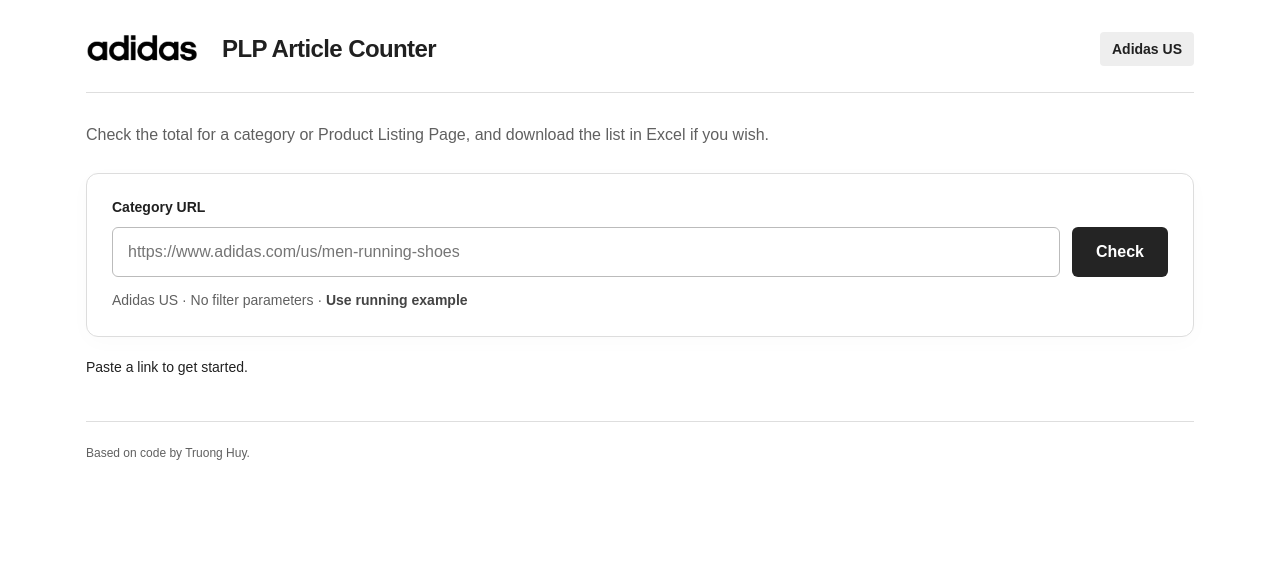
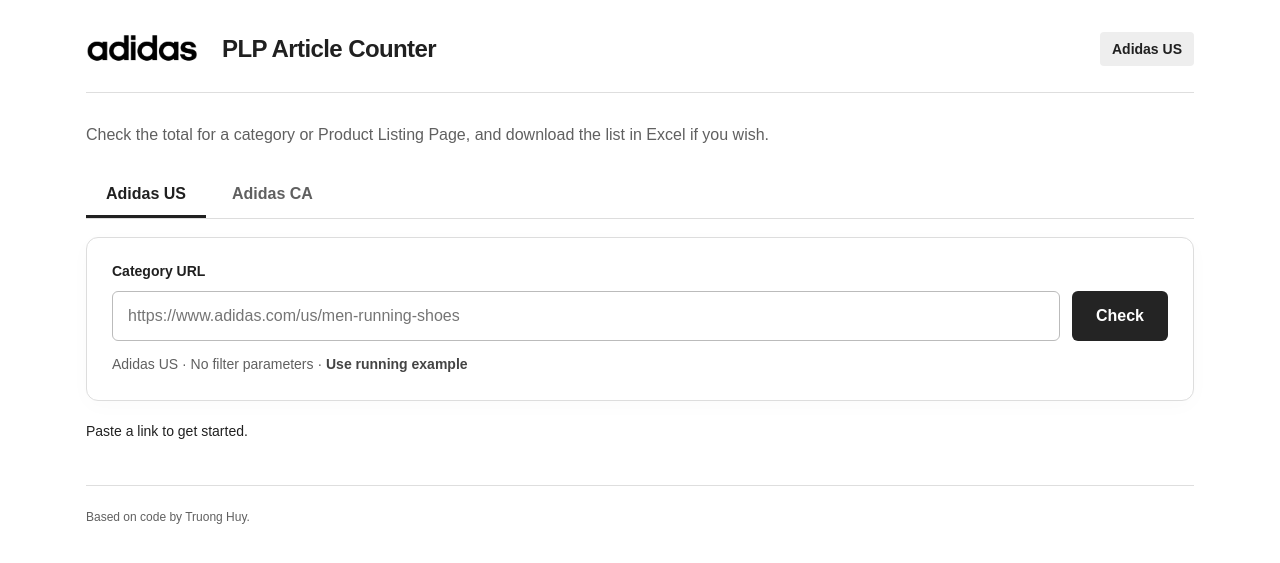
Before and after one commit to MauricioSaurith/PLParticlecounter, a Flask app: page / in a window 1280 px wide. Shown: the top 563 px of the page. Run offline with Flask 3, Linux system fonts and the light colour scheme.

Commit message:
Add Canada tab and filter details section

```diff
--- a/adidas-plp-app/templates/index.html
+++ b/adidas-plp-app/templates/index.html
@@ -1,14 +1,18 @@
 <!doctype html>
-<html lang="en"><head><meta charset="utf-8"><meta name="viewport" content="width=device-width,initial-scale=1"><title>PLP Article Counter · Adidas US</title><meta name="description" content="Browse Adidas US products and download the list in Excel."><link rel="stylesheet" href="/style.css"><script src="/app.js" defer></script></head>
+<html lang="en"><head><meta charset="utf-8"><meta name="viewport" content="width=device-width,initial-scale=1"><title>PLP Article Counter · Adidas US & Canada</title><meta name="description" content="Browse Adidas US and Canada products and download the list in Excel."><link rel="stylesheet" href="/style.css"><script src="/app.js" defer></script></head>
 <body><main>
-<header><div class="identity"><span class="logo-frame"><img src="/adidas-logo.png" alt="Adidas" width="544" height="459"></span><h1 class="brand"><a href="/">PLP Article Counter</a></h1></div><span class="market">Adidas US</span></header>
+<header><div class="identity"><span class="logo-frame"><img src="/adidas-logo.png" alt="Adidas" width="544" height="459"></span><h1 class="brand"><a href="/">PLP Article Counter</a></h1></div><span class="market" id="market-label">Adidas US</span></header>
 <section class="intro"><p>Check the total for a category or Product Listing Page, and download the list in Excel if you wish.</p></section>
-<form id="form"><label for="url">Category URL</label><div class="input-row"><input id="url" type="url" required placeholder="https://www.adidas.com/us/men-running-shoes" autocomplete="off"><button id="submit" type="submit">Check</button></div><div class="hint">Adidas US · No filter parameters · <button id="example" type="button" class="text-button">Use running example</button></div></form>
+<div class="market-tabs" role="tablist" aria-label="Market"><button id="tab-US" role="tab" aria-selected="true" aria-controls="market-panel" type="button">Adidas US</button><button id="tab-CA" role="tab" aria-selected="false" aria-controls="market-panel" tabindex="-1" type="button">Adidas CA</button></div>
+<div id="market-panel" role="tabpanel" aria-labelledby="tab-US">
+<form id="form"><label for="url">Category URL</label><div class="input-row"><input id="url" type="url" required placeholder="https://www.adidas.com/us/men-running-shoes" autocomplete="off"><button id="submit" type="submit">Check</button></div><div class="hint"><span id="market-hint">Adidas US</span> · No filter parameters · <button id="example" type="button" class="text-button">Use running example</button></div></form>
 <p id="message" role="status" aria-live="polite">Paste a link to get started.</p>
 <section id="results" hidden><div class="result-heading"><div><p class="eyebrow">RESULT</p><h2 id="title"></h2><p id="timestamp" class="muted"></p></div><button id="download" disabled>Download Excel</button></div>
-<div class="metrics"><article><p>Reported total</p><strong id="total">—</strong><small>Products in this PLP</small></article><article><p>Products loaded</p><strong id="loaded">0</strong><small id="verified">Checking pages</small></article><article><p>Average price</p><strong id="average">—</strong><small>USD · products loaded</small></article><article><p>On sale</p><strong id="sale">—</strong><small>Among loaded products</small></article></div>
+<div class="metrics"><article><p>Reported total</p><strong id="total">—</strong><small>Products in this PLP</small></article><article><p>Products loaded</p><strong id="loaded">0</strong><small id="verified">Checking pages</small></article><article><p>Average price</p><strong id="average">—</strong><small id="currency-note">USD · products loaded</small></article><article><p>On sale</p><strong id="sale">—</strong><small>Among loaded products</small></article></div>
 <div class="progress-row"><progress id="progress" max="100" value="0" aria-label="Products loaded"></progress><button id="cancel" class="text-button" type="button">Cancel</button></div>
-<div class="table-heading"><h3>Products</h3><span id="table-note" class="muted"></span></div><div class="table-wrap"><table><thead><tr><th>Product</th><th>ID</th><th>Price USD</th><th>Discount</th><th>Sport</th><th>Rating</th></tr></thead><tbody id="rows"></tbody></table></div>
+<section id="filter-info" hidden aria-labelledby="filter-heading"><div class="table-heading"><h3 id="filter-heading">Available filters</h3><span id="filter-total" class="muted"></span></div><p class="hint">Options include those with no matching products. Price ranges show their boundaries instead of selectable options.</p><div id="filter-groups"></div></section>
+<div class="table-heading"><h3>Products</h3><span id="table-note" class="muted"></span></div><div class="table-wrap"><table><thead><tr><th>Product</th><th>ID</th><th id="price-header">Price USD</th><th>Discount</th><th>Sport</th><th>Rating</th></tr></thead><tbody id="rows"></tbody></table></div>
 <p class="hint">The Excel file includes all loaded products, listed sizes, color variants, reviews, and links. Color options within a product card are not added to the count.</p></section>
+</div>
 <footer>Based on code by Truong Huy.</footer>
 </main></body></html>
```
